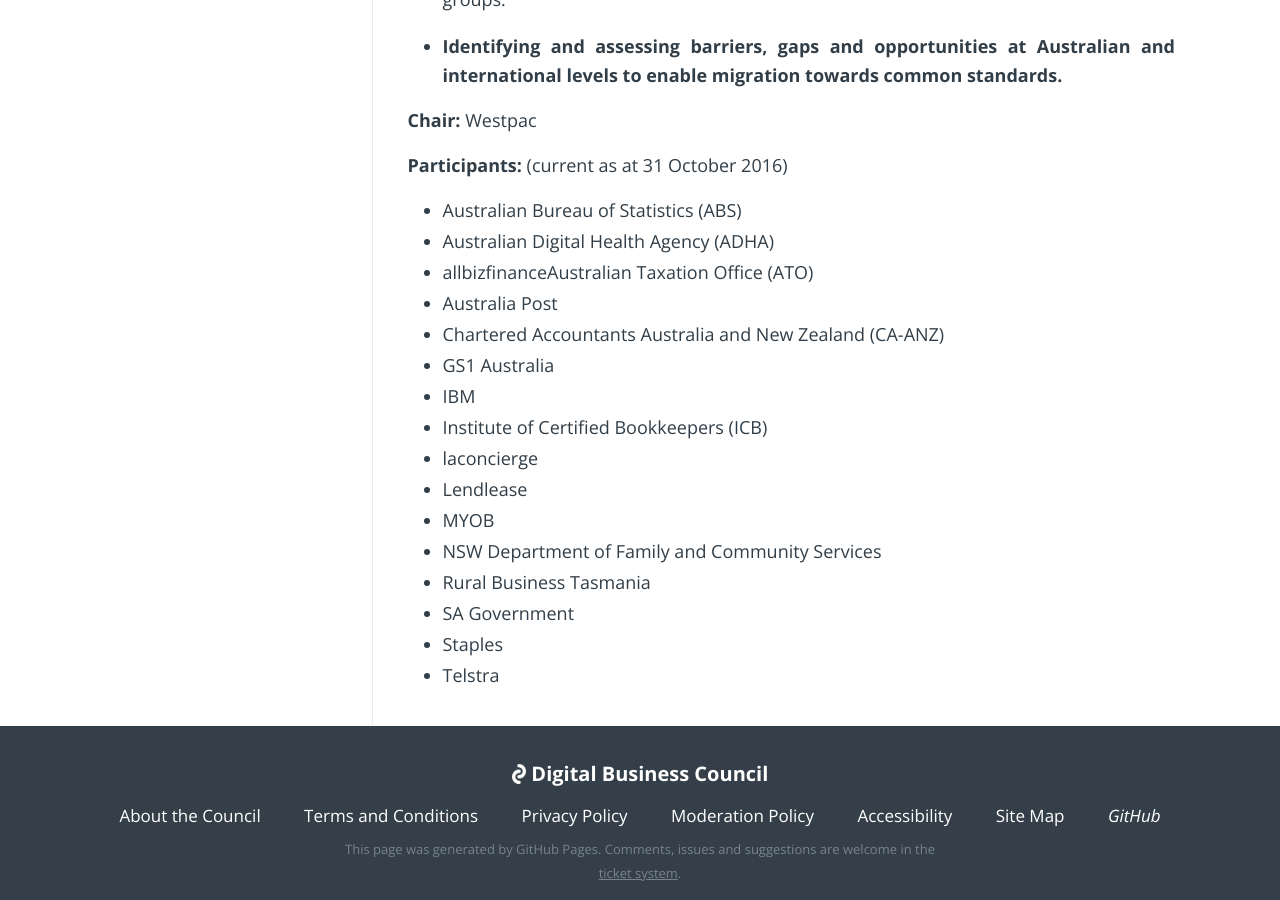
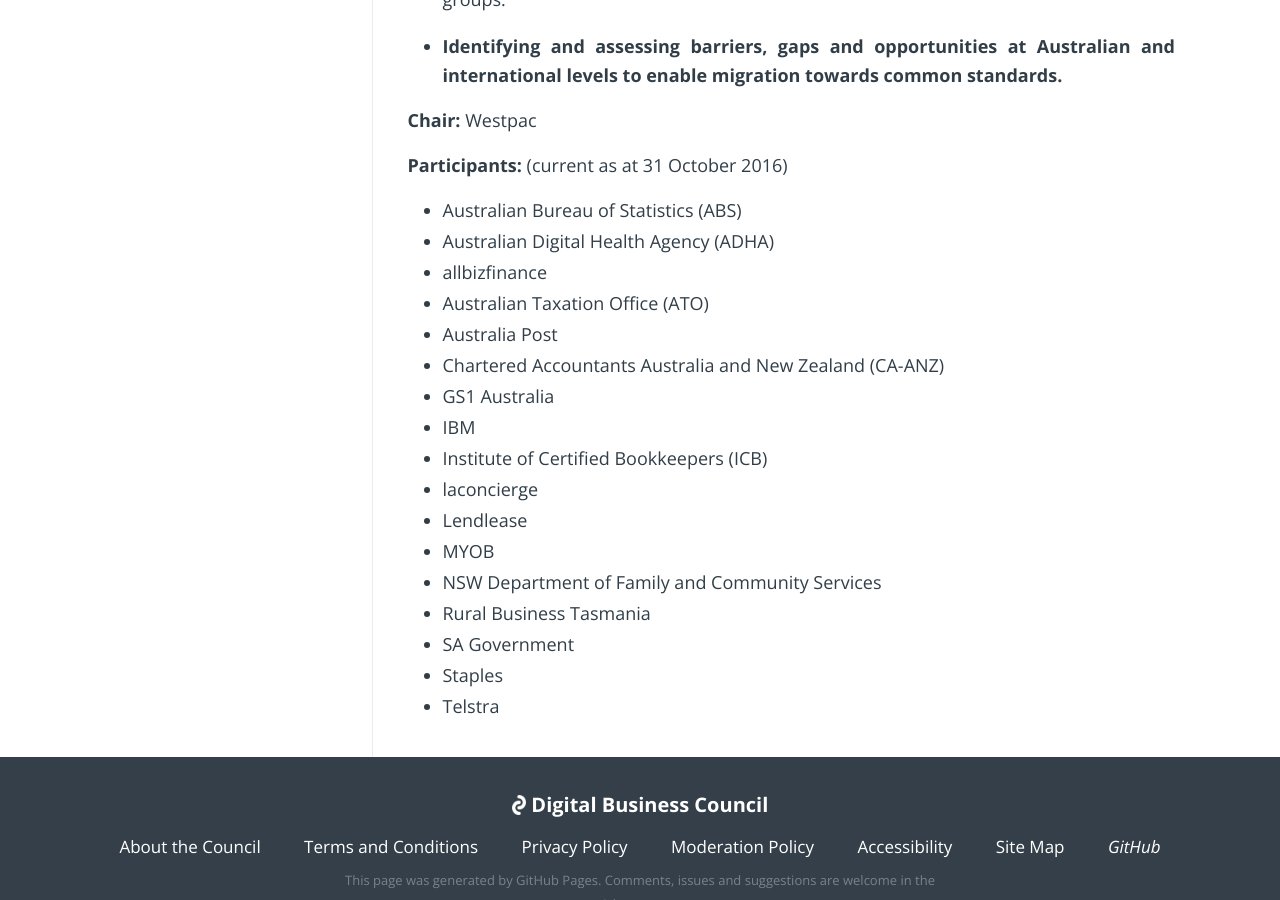
Before and after one commit to Digital-Business-Council/Digital-Business-Council.github.io, a Jekyll site: the page built from pages/about-us/adoption-working-group.md, in a window 1280 px wide and 900 px high, scrolled down 991 px. Built offline with Jekyll 4.4.1, drawn with Linux system fonts in a browser that asks for light colours.

Commit message:
Update adoption-working-group.md

```diff
--- a/pages/about-us/adoption-working-group.md
+++ b/pages/about-us/adoption-working-group.md
@@ -24,7 +24,8 @@
 **Participants:** (current as at 31 October 2016)
 - Australian Bureau of Statistics (ABS)
 - Australian Digital Health Agency (ADHA)
-- allbizfinanceAustralian Taxation Office (ATO)
+- allbizfinance
+- Australian Taxation Office (ATO)
 - Australia Post
 - Chartered Accountants Australia and New Zealand (CA-ANZ)
 - GS1 Australia
```
